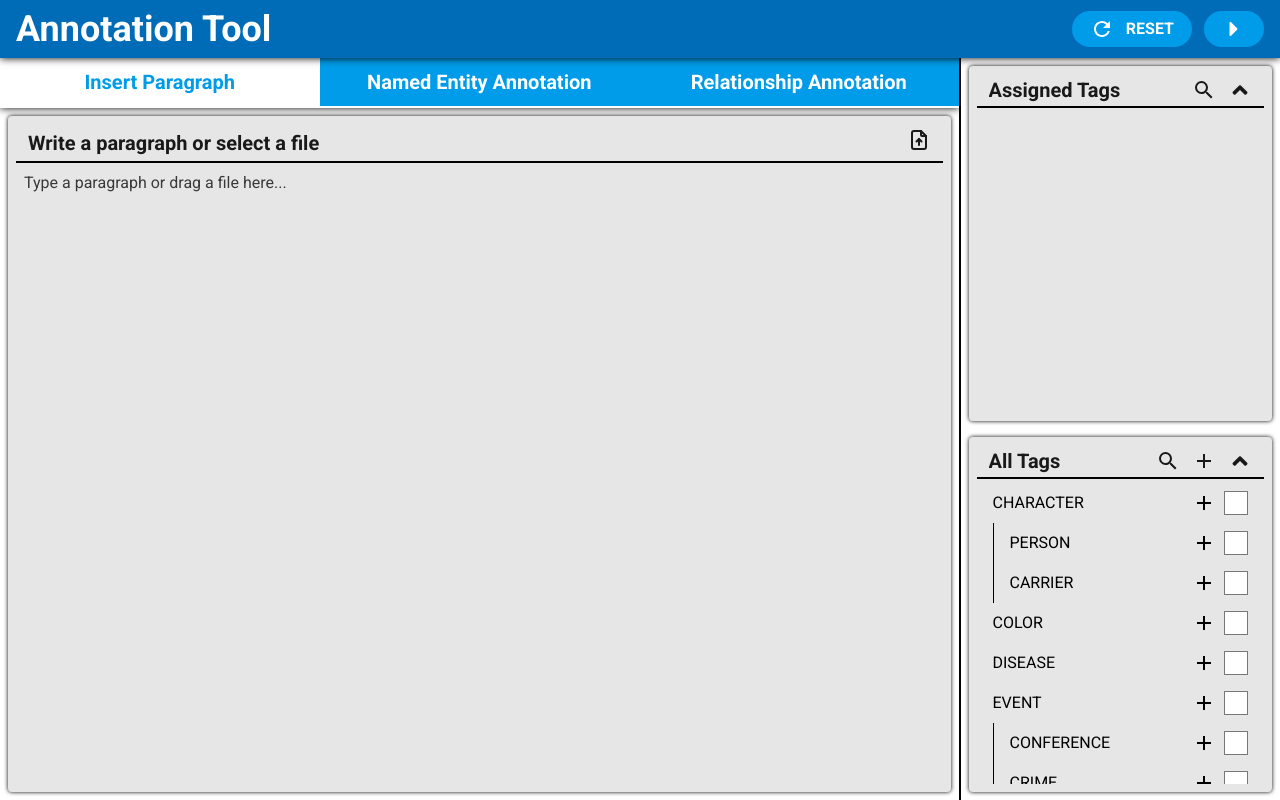
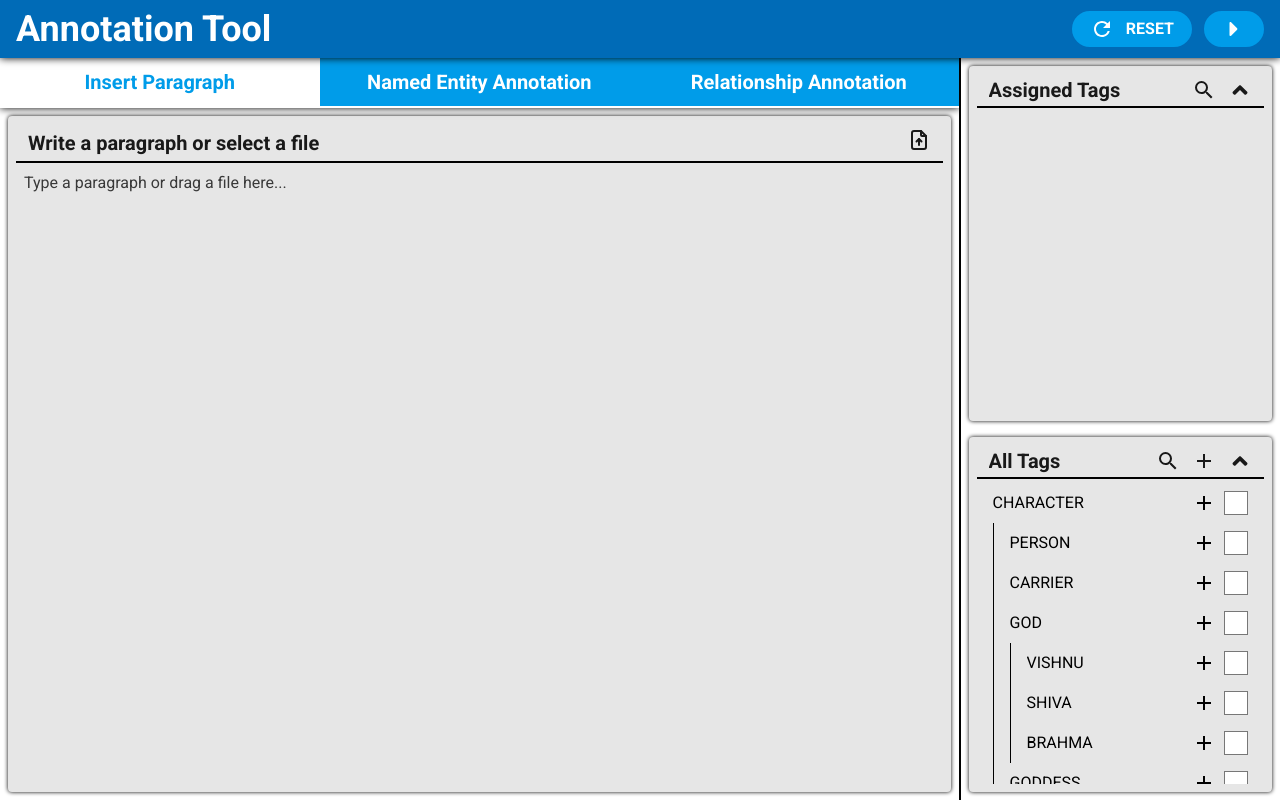
Before and after one commit to Annotation-Project/Annotation-Project.github.io, a React (Create React App) app: page / in a window 1280 px wide. Built offline with nearby package versions, Linux system fonts and the light colour scheme.

Commit message:
update 12-01-2023 upto file downloading

```diff
--- a/src/App.css
+++ b/src/App.css
@@ -151,6 +151,7 @@ input {
     align-items: center;
     background-color: var(--colorPrimary);
     color: var(--colorOnPrimary);
+    z-index: 5;
 }
 
 #header h1 {
@@ -281,6 +282,7 @@ input {
 .tabs {
     display: flex;
     align-items: center;
+    z-index: 0;
 }
 
 #mainTabs {
--- a/src/constants/DefaultTags.js
+++ b/src/constants/DefaultTags.js
@@ -10,7 +10,187 @@ const DefaultTags = [
             {
                 "name": "CARRIER",
                 "color": "#FFFFFF"
-            }
+            },
+            {
+                "name": "GOD",
+                "color": "#FFFFFF",
+                "children": [
+                    {
+                        "name": "VISHNU",
+                        "color": "#FFFFFF"
+                    },
+                    {
+                        "name": "SHIVA",
+                        "color": "#FFFFFF"
+                    },
+                    {
+                        "name": "BRAHMA",
+                        "color": "#FFFFFF"
+                    },
+                ]
+            },
+            {
+                "name": "GODDESS",
+                "color": "#FFFFFF",
+                "children": [
+                    {
+                        "name": "SARASWATI",
+                        "color": "#FFFFFF"
+                    },
+                    {
+                        "name": "UMA",
+                        "color": "#FFFFFF"
+                    },
+                ]
+            },
+            {
+                "name": "DEVA",
+                "color": "#FFFFFF",
+                "children": [
+                    {
+                        "name": "INDRA",
+                        "color": "#FFFFFF"
+                    },
+                    {
+                        "name": "RUDRA",
+                        "color": "#FFFFFF"
+                    },
+                    {
+                        "name": "AGNI",
+                        "color": "#FFFFFF"
+                    },
+                    {
+                        "name": "VARUNA",
+                        "color": "#FFFFFF"
+                    },
+                    {
+                        "name": "YAMA",
+                        "color": "#FFFFFF"
+                    },
+                    {
+                        "name": "ADITYA",
+                        "color": "#FFFFFF"
+                    },
+                    {
+                        "name": "SURYA",
+                        "color": "#FFFFFF"
+                    },
+                    {
+                        "name": "VAYU",
+                        "color": "#FFFFFF"
+                    },
+                    {
+                        "name": "ASWINI_DEVA",
+                        "color": "#FFFFFF"
+                    },
+                    {
+                        "name": "VISWAKARMA",
+                        "color": "#FFFFFF"
+                    },
+                    {
+                        "name": "KAMADEVA",
+                        "color": "#FFFFFF"
+                    },
+                    {
+                        "name": "CHANDRA",
+                        "color": "#FFFFFF"
+                    },
+                    {
+                        "name": "PRAJAPATI",
+                        "color": "#FFFFFF"
+                    },
+                    {
+                        "name": "KUBERA",
+                        "color": "#FFFFFF"
+                    },
+                    {
+                        "name": "SKANDA",
+                        "color": "#FFFFFF"
+                    },
+                ]
+            },
+            {
+                "name": "DEMON",
+                "color": "#FFFFFF"
+            },
+            {
+                "name": "RAKSHASA",
+                "color": "#FFFFFF"
+            },
+            {
+                "name": "RAKSHASI",
+                "color": "#FFFFFF"
+            },
+            {
+                "name": "GANDHARVA",
+                "color": "#FFFFFF"
+            },
+            {
+                "name": "YAKSHA",
+                "color": "#FFFFFF"
+            },
+            {
+                "name": "KINNARA",
+                "color": "#FFFFFF"
+            },
+            {
+                "name": "ANIMAL",
+                "color": "#FFFFFF"
+            },
+            {
+                "name": "APSARA",
+                "color": "#FFFFFF"
+            },
+            {
+                "name": "ASURA",
+                "color": "#FFFFFF"
+            },
+            {
+                "name": "VANARA",
+                "color": "#FFFFFF"
+            },
+            {
+                "name": "NAGA",
+                "color": "#FFFFFF"
+            },
+            {
+                "name": "HUMAN",
+                "color": "#FFFFFF",
+                "children": [
+                    {
+                        "name": "WARRIORS",
+                        "color": "#FFFFFF"
+                    },
+                    {
+                        "name": "KING",
+                        "color": "#FFFFFF"
+                    },
+                    {
+                        "name": "SAGE",
+                        "color": "#FFFFFF"
+                    },
+                    {
+                        "name": "BRAMHANA",
+                        "color": "#FFFFFF"
+                    },
+                    {
+                        "name": "KSHATRIYA",
+                        "color": "#FFFFFF"
+                    },
+                    {
+                        "name": "VAISYA",
+                        "color": "#FFFFFF"
+                    },
+                    {
+                        "name": "SUDRA",
+                        "color": "#FFFFFF"
+                    },
+                    {
+                        "name": "SUTA",
+                        "color": "#FFFFFF"
+                    },
+                ]
+            },
         ]
     },
     {
```
